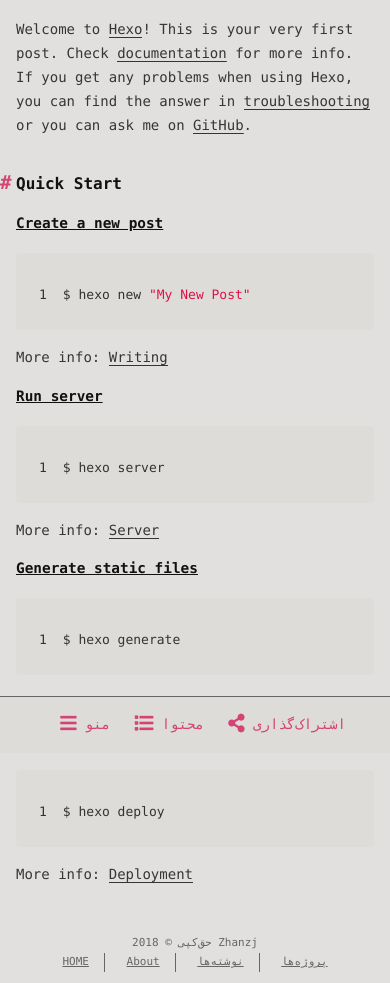
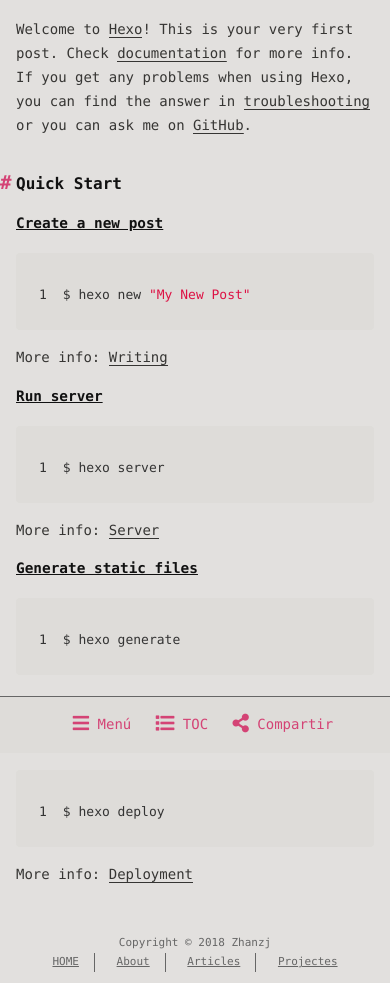
Before and after one commit to Hezj221/ZZJXTM.github.io, a plain HTML site: page 2018/09/10/hello-world/index.html in a window 390 px wide. Shown: the part 91-1074 px from the top of the page. Drawn offline with Linux system fonts and the light colour scheme; a web font is replaced by a local one.

Commit message:
Site updated: 2018-09-10 14:23:00

```diff
--- a/2018/09/10/hello-world/index.html
+++ b/2018/09/10/hello-world/index.html
@@ -62,9 +62,9 @@
 
           <li><a href="/About/">About</a></li>
 
-          <li><a href="/archives/">نوشته‌ها</a></li>
+          <li><a href="/archives/">Articles</a></li>
 
-          <li><a href="/projects_url">پروژه‌ها</a></li>
+          <li><a href="/projects_url">Projectes</a></li>
 
       </ul>
     </span>
@@ -76,10 +76,10 @@
         <li><a class="icon" href="#" onclick="$('html, body').animate({ scrollTop: 0 }, 'fast');"><i class="fas fa-chevron-up" aria-hidden="true" onmouseover="$('#i-top').toggle();" onmouseout="$('#i-top').toggle();"></i></a></li>
         <li><a class="icon" href="#"><i class="fas fa-share-alt" aria-hidden="true" onmouseover="$('#i-share').toggle();" onmouseout="$('#i-share').toggle();" onclick="$('#share').toggle();return false;"></i></a></li>
       </ul>
-      <span id="i-prev" class="info" style="display:none;">پست پیشین</span>
-      <span id="i-next" class="info" style="display:none;">پست یعدی</span>
-      <span id="i-top" class="info" style="display:none;">بازگشت به بالا</span>
-      <span id="i-share" class="info" style="display:none;">اشتراک‌گذاری</span>
+      <span id="i-prev" class="info" style="display:none;">Post Anterior</span>
+      <span id="i-next" class="info" style="display:none;">Post Següent</span>
+      <span id="i-top" class="info" style="display:none;">Adalt</span>
+      <span id="i-share" class="info" style="display:none;">Compartir Post</span>
     </span>
     <br/>
     <div id="share" style="display: none">
@@ -159,9 +159,9 @@
 
           <li><a href="/About/">About</a></li>
 
-          <li><a href="/archives/">نوشته‌ها</a></li>
+          <li><a href="/archives/">Articles</a></li>
 
-          <li><a href="/projects_url">پروژه‌ها</a></li>
+          <li><a href="/projects_url">Projectes</a></li>
 
       </ul>
     </div>
@@ -187,10 +187,10 @@
     </div>
 
     <div id="actions-footer">
-        <a id="menu" class="icon" href="#" onclick="$('#nav-footer').toggle();return false;"><i class="fas fa-bars fa-lg" aria-hidden="true"></i> منو</a>
-        <a id="toc" class="icon" href="#" onclick="$('#toc-footer').toggle();return false;"><i class="fas fa-list fa-lg" aria-hidden="true"></i> محتوا</a>
-        <a id="share" class="icon" href="#" onclick="$('#share-footer').toggle();return false;"><i class="fas fa-share-alt fa-lg" aria-hidden="true"></i> اشتراک‌گذاری</a>
-        <a id="top" style="display:none" class="icon" href="#" onclick="$('html, body').animate({ scrollTop: 0 }, 'fast');"><i class="fas fa-chevron-up fa-lg" aria-hidden="true"></i> بالا</a>
+        <a id="menu" class="icon" href="#" onclick="$('#nav-footer').toggle();return false;"><i class="fas fa-bars fa-lg" aria-hidden="true"></i> Menú</a>
+        <a id="toc" class="icon" href="#" onclick="$('#toc-footer').toggle();return false;"><i class="fas fa-list fa-lg" aria-hidden="true"></i> TOC</a>
+        <a id="share" class="icon" href="#" onclick="$('#share-footer').toggle();return false;"><i class="fas fa-share-alt fa-lg" aria-hidden="true"></i> Compartir</a>
+        <a id="top" style="display:none" class="icon" href="#" onclick="$('html, body').animate({ scrollTop: 0 }, 'fast');"><i class="fas fa-chevron-up fa-lg" aria-hidden="true"></i> Cap amunt</a>
     </div>
 
   </div>
@@ -199,7 +199,7 @@
 
     <footer id="footer">
   <div class="footer-left">
-    حق‌کپی &copy; 2018 Zhanzj
+    Copyright &copy; 2018 Zhanzj
   </div>
   <div class="footer-right">
     <nav>
@@ -209,9 +209,9 @@
 
           <li><a href="/About/">About</a></li>
 
-          <li><a href="/archives/">نوشته‌ها</a></li>
+          <li><a href="/archives/">Articles</a></li>
 
-          <li><a href="/projects_url">پروژه‌ها</a></li>
+          <li><a href="/projects_url">Projectes</a></li>
 
       </ul>
     </nav>
```
Also changed, not shown: archives/2018/09/index.html (+5 -5 lines), archives/2018/index.html (+5 -5 lines), archives/index.html (+5 -5 lines), index.html (+10 -10 lines).
